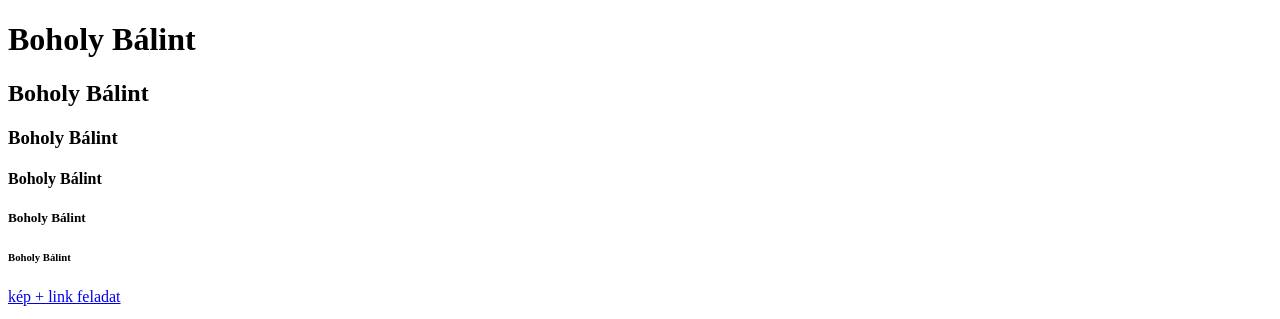
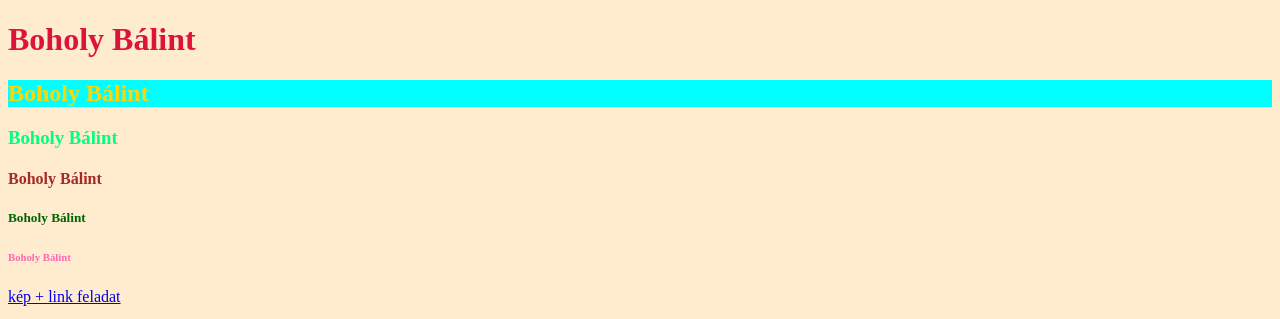
Before and after one commit to BoholyBallin/kollazs, a plain HTML site: page index.html in a window 1280 px wide. Shown: the top 319 px of the page. Drawn offline with Linux system fonts and the light colour scheme.

Commit message:
frissítés

```diff
--- a/index.html
+++ b/index.html
@@ -1,16 +1,17 @@
 <!DOCTYPE html>
 <html lang="hu">
 <head>
+  <meta http-equiv="Content-Type" content="text/html;charset=UTF-8">
   <title>BB oldala</title>
 </head>
-<body>
+<body style="background-color:blanchedalmond;">
 
-<h1>Boholy Bálint</h1>
-<h2>Boholy Bálint</h2>
-<h3>Boholy Bálint</h3>
-<h4>Boholy Bálint</h4>
-<h5>Boholy Bálint</h5>
-<h6>Boholy Bálint</h6>
+<h1 style="color: crimson;">Boholy Bálint</h1>
+<h2 style="background-color: aqua; color:gold;">Boholy Bálint</h2>
+<h3 style="color: springgreen;">Boholy Bálint</h3>
+<h4 style="color: brown;">Boholy Bálint</h4>
+<h5 style="color: darkgreen;">Boholy Bálint</h5>
+<h6 style="color: hotpink;">Boholy Bálint</h6>
   <a href="keplink.html" target="blank">kép + link feladat</a>
 <p>Kollázs képem</p>
 <img src="https://github.com/BoholyBallin/kollazs/blob/main/1632284044053.jpg?raw=true" alt="Kollázs képem" title=kollázs width=500>
```
Also changed, not shown: keplink.html (+4 -3 lines).
